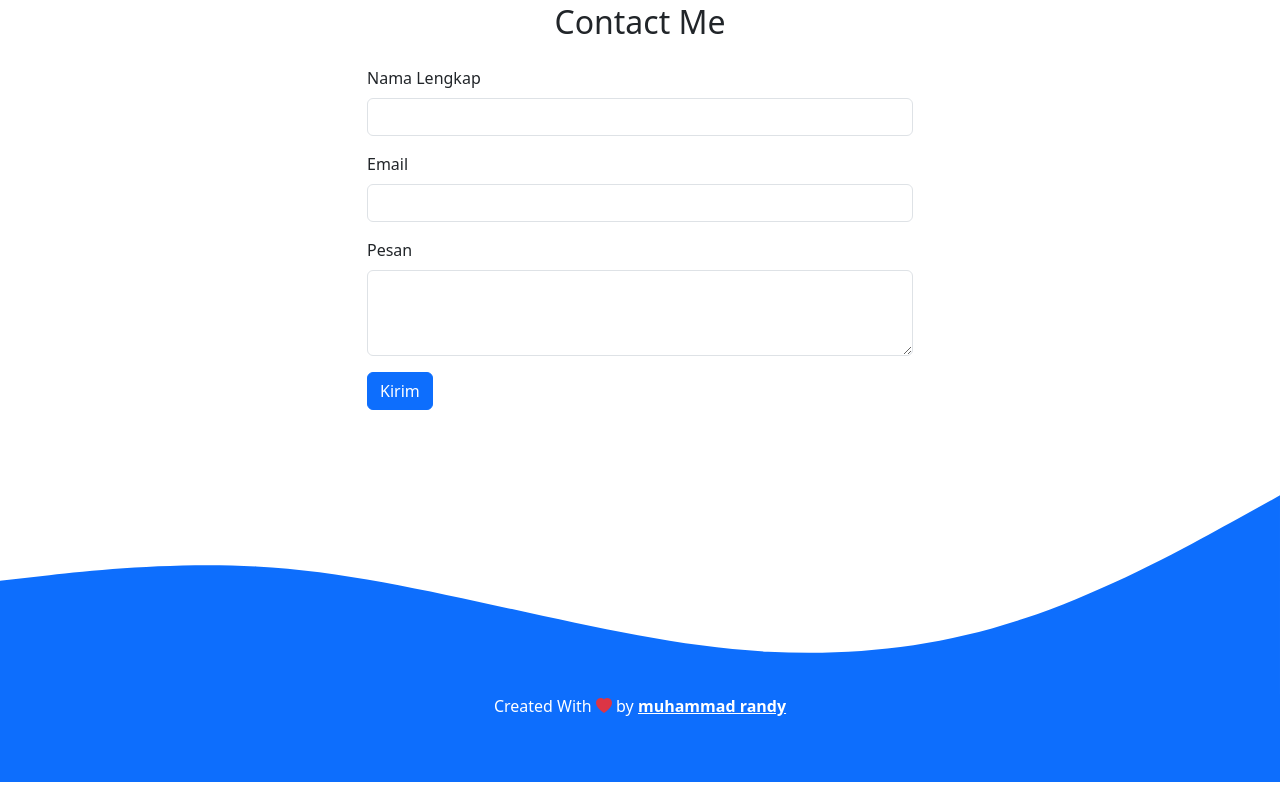
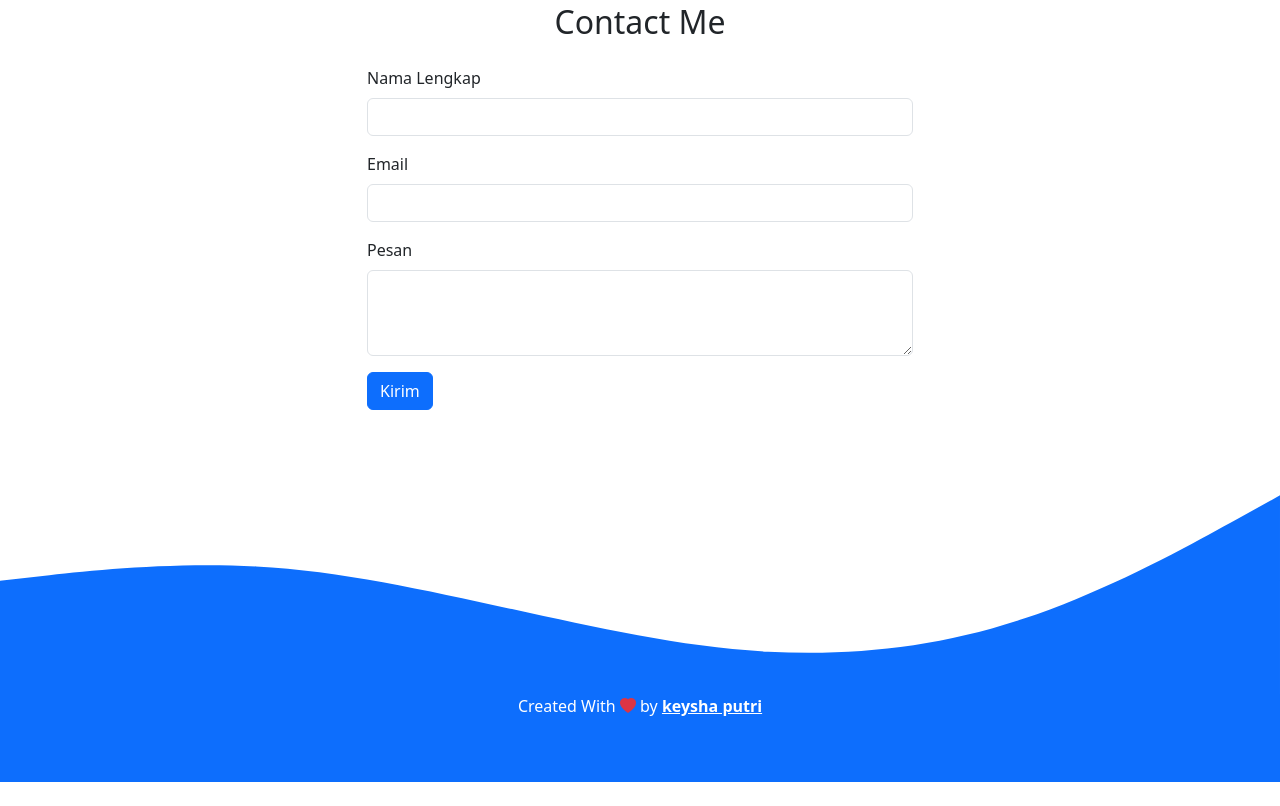
Before and after one commit to keyshaputriarinsa/keyshaputriarinsa.github.io, a plain HTML site: page index.html in a window 1280 px wide. Shown: the part 2260-3066 px from the top of the page. Drawn offline with nearby package versions, Linux system fonts and the light colour scheme.

Commit message:
Update index.html

```diff
--- a/index.html
+++ b/index.html
@@ -191,7 +191,7 @@
     <!-- Footer -->
 
     <footer class="bg-primary text-white text-center pb-5">
-      <p>Created With <i class="bi bi-heart-fill text-danger"></i> by <a href="https://www.instagram.com/ranzzdyy/?hl=en" class="text-white fw-bold">muhammad randy</a></p>
+      <p>Created With <i class="bi bi-heart-fill text-danger"></i> by <a href="https://www.instagram.com/ranzzdyy/?hl=en" class="text-white fw-bold">keysha putri</a></p>
     </footer>
 
     <!-- Akhir Footer -->
```
